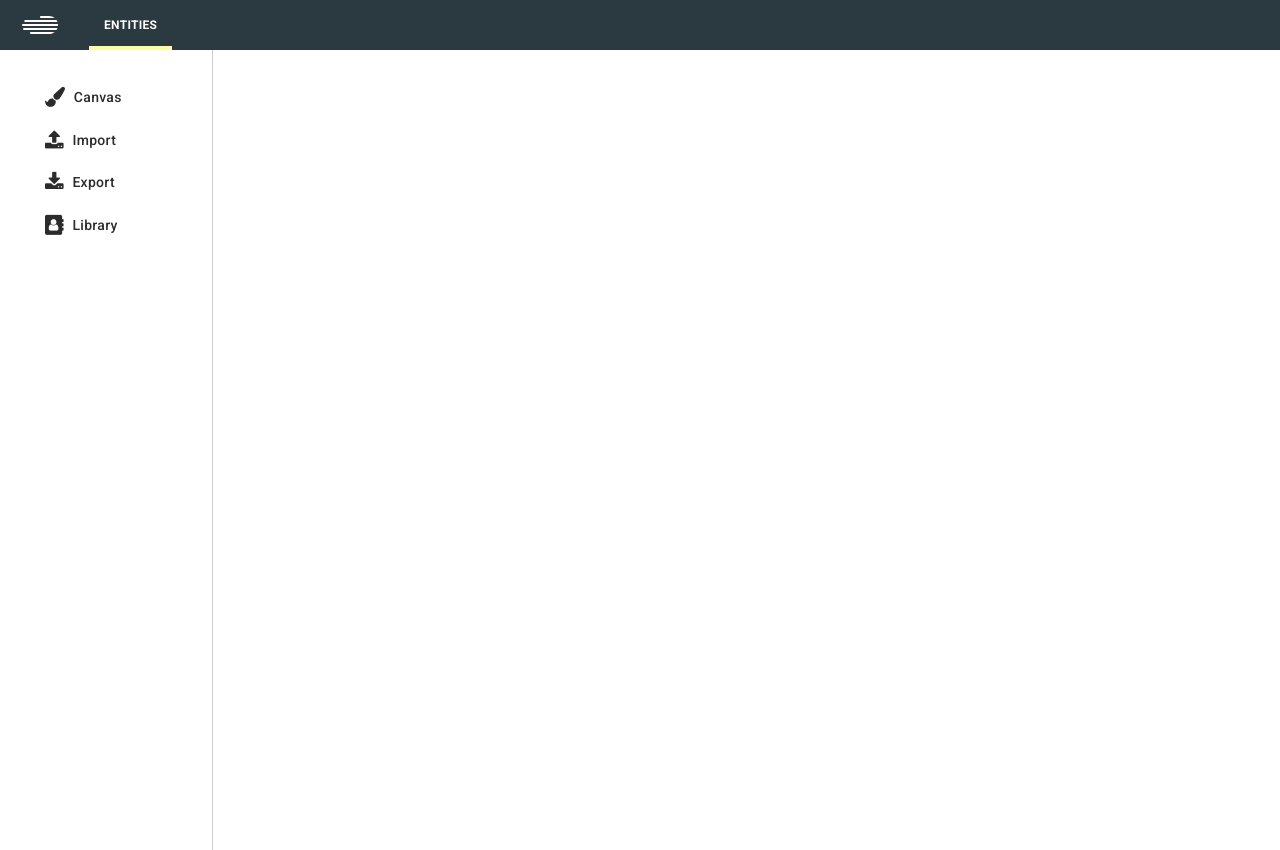
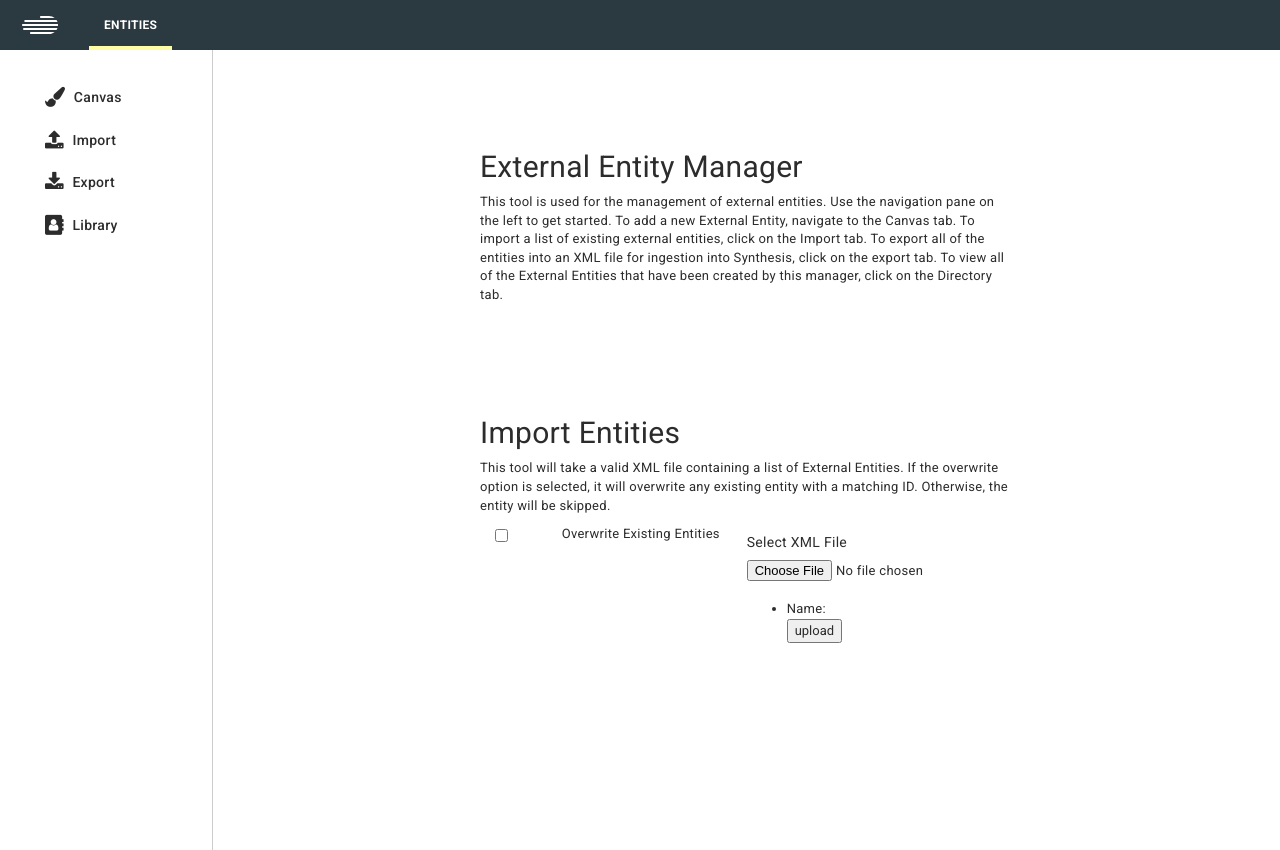
Before and after one commit to jrgoulet/enti, a Flask app: page / in a window 1280 px wide. Run offline with Flask 2, Linux system fonts and the light colour scheme; parts of the project's set-up code (start-up, migrations or seed data) failed here and were passed over; some libraries are stand-ins or nearby versions.

Commit message:
Work on XML file import

```diff
--- a/enti/query.py
+++ b/enti/query.py
@@ -73,3 +73,7 @@ class Query:
         @staticmethod
         def all(session):
             return session.query(LinkedAttributeField).all()
+
+        @staticmethod
+        def filter(session, attribute_id):
+            return session.query(LinkedAttributeField).filter(LinkedAttributeField.attribute_id == attribute_id)
--- a/enti/ui/bower.json
+++ b/enti/ui/bower.json
@@ -35,6 +35,7 @@
 	"animate.css": "^3.5.2",
 	"angular-animate": "^1.6.1",
 	"bootstrap-switch": "^3.3.4",
-	"angular-bootstrap-switch": "^0.5.2"
+	"angular-bootstrap-switch": "^0.5.2",
+    "angular-file-upload": "2.5.0"
   }
 }
--- a/enti/ui/static/js/app.js
+++ b/enti/ui/static/js/app.js
@@ -7,6 +7,7 @@ define([
 	'use strict';
 
 	return ng.module('app', [
+	    'angularFileUpload',
 		'app.controllers',
 		'app.filters',
 		'app.services',
--- a/enti/ui/static/js/bootstrap.js
+++ b/enti/ui/static/js/bootstrap.js
@@ -4,6 +4,7 @@ define([
 	'moment',
 	'angular-animate',
 	'angularMoment',
+	'angular-file-upload',
 	'notify',
 	'app'
 	/* routes */
--- a/enti/ui/static/js/main.js
+++ b/enti/ui/static/js/main.js
@@ -18,7 +18,8 @@ require.config({
         notify: '../lib/remarkable-bootstrap-notify/bootstrap-notify',
         'remarkable-bootstrap-notify': '../lib/remarkable-bootstrap-notify/bootstrap-notify',
         'angular-animate': '../lib/angular-animate/angular-animate',
-		'bs-switch': '../lib/angular-bootstrap-switch/dist/angular-bootstrap-switch'
+        'bs-switch': '../lib/angular-bootstrap-switch/dist/angular-bootstrap-switch',
+        'angular-file-upload': '../lib/angular-file-upload/dist/angular-file-upload'
     },
     shim: {
         angular: {
@@ -27,7 +28,8 @@ require.config({
         'angular-animate': {
             exports: 'ngAnimate',
             deps: ['angular']
-		}
+        },
+        'angular-file-upload': ['angular']
     },
     deps: [
         '../js/bootstrap'
--- a/enti/ui/static/js/services/index.js
+++ b/enti/ui/static/js/services/index.js
@@ -1,5 +1,6 @@
 define([
-	'./IOSvc',
-	'./NotificationSvc'
+    './AttributeSvc',
+    './IOSvc',
+    './NotificationSvc'
 ], function () {
 });
--- /dev/null
+++ b/enti/ui/templates/default.html
@@ -0,0 +1,17 @@
+<div class="row" style="margin-top:80px;">
+    <div class="col-md-6 col-md-offset-3">
+        <div class="row">
+            <h2>External Entity Manager</h2>
+        </div>
+        <div class="row">
+            <p>
+                This tool is used for the management of external entities. Use the navigation pane on the left to get
+                started. To add a new External Entity, navigate to the Canvas tab. To import a list of existing
+                external entities, click on the Import tab. To export all of the entities into an XML file for
+                ingestion into Synthesis, click on the export tab. To view all of the External Entities that have
+                been created by this manager, click on the Directory tab.
+            </p>
+
+        </div>
+    </div>
+</div>
--- a/enti/ui/templates/import.html
+++ b/enti/ui/templates/import.html
@@ -0,0 +1,38 @@
+<div class="row" style="margin-top:80px;">
+    <div class="col-md-6 col-md-offset-3">
+        <div class="row">
+            <h2>Import Entities</h2>
+        </div>
+        <div class="row">
+            <p>
+                This tool will take a valid XML file containing a list of External Entities. If the overwrite option
+                is selected, it will overwrite any existing entity with a matching ID. Otherwise, the entity will be
+                skipped.
+            </p>
+        </div>
+        <div class="row">
+            <div class="col-md-6">
+                <div class="row">
+                    <div class="col-xs-3">
+                        <input type="checkbox">
+                    </div>
+                    <div class="col-xs-9">
+                        Overwrite Existing Entities
+                    </div>
+                </div>
+            </div>
+            <div class="col-md-6">
+                <div class="row">
+                    <h5>Select XML File</h5>
+                    <input type="file" nv-file-select uploader="uploader" options="{url: '/upload'}"/><br/>
+                    <ul>
+                        <li ng-repeat="item in uploader.queue">
+                            Name: <span ng-bind="item.file.name"></span><br/>
+                            <button ng-click="item.upload()">upload</button>
+                        </li>
+                    </ul>
+                </div>
+            </div>
+        </div>
+    </div>
+</div>
--- a/enti/ui/templates/index.html
+++ b/enti/ui/templates/index.html
@@ -21,10 +21,21 @@
                         {% include 'sidebar.html' %}
                     </div>
                     <div class="col-md-10">
-                        {% include 'directory.html' %}
-                        {% include 'editor.html' %}
-                        {% include 'import.html' %}
-                        {% include 'export.html' %}
+                        <div ng-show="view=='default'">
+                            {% include 'default.html' %}
+                        </div>
+                        <div ng-show="view=='directory'">
+                            {% include 'directory.html' %}
+                        </div>
+                        <div ng-show="view=='editor'">
+                            {% include 'editor.html' %}
+                        </div>
+                        <div ng-show="view=='import'">
+                            {% include 'import.html' %}
+                        </div>
+                        <div ng-show="view=='export'">
+                            {% include 'export.html' %}
+                        </div>
                     </div>
                 </div>
             </div>
--- a/enti/ui/templates/macros/sidebar.html
+++ b/enti/ui/templates/macros/sidebar.html
@@ -1,7 +1,7 @@
-{% macro sidebar_item(icon, title) %}
+{% macro sidebar_item(icon, title, view) %}
 
     <div class="row enti-sidebar-row">
-        <div class="col-md-12 enti-sidebar-column">
+        <div class="col-md-12 enti-sidebar-column" ng-click="setView('{{ view }}')">
             <i class="{{ icon }}" aria-hidden="true"></i>
             <span>{{ title }}</span>
         </div>
--- a/enti/ui/templates/sidebar.html
+++ b/enti/ui/templates/sidebar.html
@@ -7,7 +7,7 @@
 {#    </div>#}
 {#</div>#}
 
-{{ f.sidebar_item("fa fa-paint-brush","Canvas") }}
-{{ f.sidebar_item("fa fa-upload","Import") }}
-{{ f.sidebar_item("fa fa-download","Export") }}
-{{ f.sidebar_item("fa fa-address-book","Library") }}
+{{ f.sidebar_item("fa fa-paint-brush","Canvas","canvas") }}
+{{ f.sidebar_item("fa fa-upload","Import","import") }}
+{{ f.sidebar_item("fa fa-download","Export","export") }}
+{{ f.sidebar_item("fa fa-address-book","Library","library") }}
--- a/enti/ui/views/main.py
+++ b/enti/ui/views/main.py
@@ -7,8 +7,12 @@ from flask_socketio import emit
 
 from enti.controller import Controller
 from enti.extensions import log, socketio
-from flask import jsonify, Response
+from flask import jsonify, Response, request
+from werkzeug.utils import secure_filename
 import json
+from enti.settings import FileConfig
+import os
+
 
 blueprint = Blueprint('main', __name__, url_prefix=None, static_folder="../static", static_url_path="/static")
 
@@ -41,3 +45,43 @@ def initialize():
         log.exception(e)
         log.error('Initialization failed')
         return Response(json.dumps({'status': 'ERROR', 'cause':str(e)}), status=500, mimetype='application/json')
+
+
+
+@blueprint.route('/upload', methods=['POST'])
+def upload():
+
+    def allowed_file(filename):
+        return '.' in filename and \
+               filename.rsplit('.', 1)[1].lower() == 'xml'
+
+    if 'file' not in request.files:
+        log.error('No file in request')
+    file = request.files['file']
+
+    if file.filename == '':
+        log.error('No filename in the request')
+        return Response(json.dumps({'status': 'Fail'}), status=400, mimetype='application/json')
+
+    if not allowed_file(file.filename):
+        log.error('File type not allowed')
+        return Response(json.dumps({'status': 'Fail'}), status=400, mimetype='application/json')
+
+
+    log.info('Saving file')
+    filename = secure_filename(file.filename)
+    file.save(os.path.join(FileConfig.DATA_DIR, filename))
+    log.info('File saved successfully')
+    return Response(json.dumps({'status': 'Success'}), status=200, mimetype='application/json')
+
+
+
+@socketio.on('attribute.sync', namespace='/')
+def sync_attributes(null):
+
+    emit('attribute.sync', controller.sync_attributes())
+
+@socketio.on('xml.upload', namespace='/')
+def upload_xml():
+
+    controller.upload_xml()
--- a/enti/utils/parser.py
+++ b/enti/utils/parser.py
@@ -7,8 +7,8 @@ ENTITIES_TAG = 'entities'
 ENTITY_TAG = 'entity'
 
 
-def run():
-    root = load_xml('../../res/example2.xml')
+def run_entity_extraction(filename):
+    root = load_xml(filename)
 
     print('<{}:{}>'.format(root.tag, root.attrib))
 
@@ -79,7 +79,7 @@ def extract_attributes():
 
 
 def build_entity_xml():
-    entities = run()
+    entities = run_entity_extraction('../../res/enam.xml')
 
     root_attrs = {
         'xmlns': 'digitalreasoning.com/entity/definitions',
```
Also changed, not shown: enti/controller.py (+37 -1 lines), enti/models/entity.py (+7 -0 lines), enti/settings.py (+4 -3 lines), enti/tasks/initialization.py (+3 -4 lines), enti/ui/static/js/controllers/AppCtrl.js (+34 -2 lines), enti/ui/static/js/services/AttributeSvc.js (added, +22 -0 lines). Lines whose indentation alone changed are shown as unchanged.
